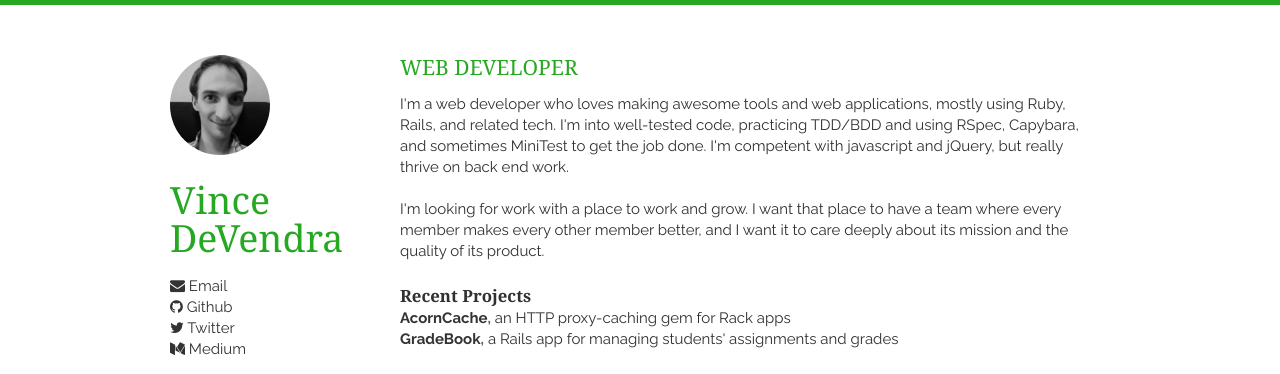
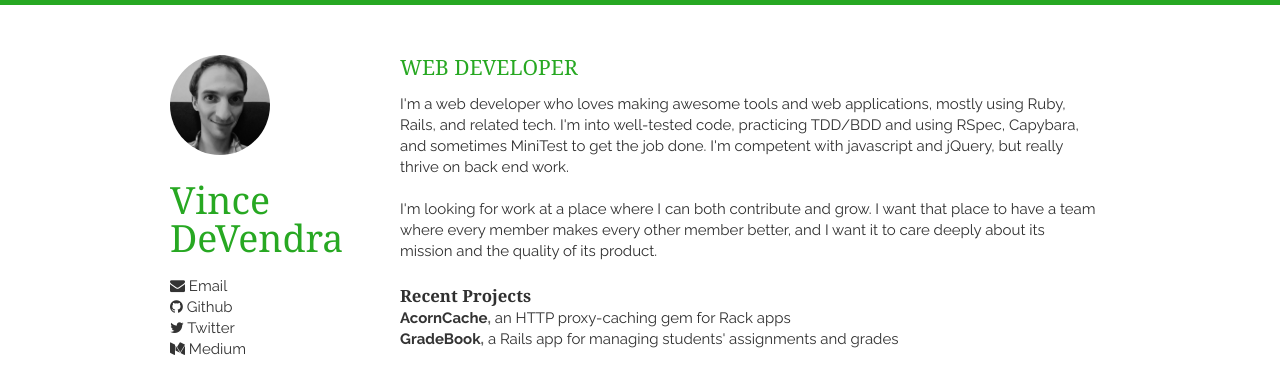
Before and after one commit to vincedevendra/vincedevendra.github.io, a Jekyll site: the page built from index.html, in a window 1280 px wide. Shown: the top 374 px of the page. Built offline with Jekyll 4.4.1, drawn with Linux system fonts in a browser that asks for light colours; nearby versions of some CDN libraries; Markdown is read by kramdown in place of the engine named in the settings; the list of posts is cut into pages by our own code.

Commit message:
fixed error in summary

```diff
--- a/_includes/skills.html
+++ b/_includes/skills.html
@@ -10,7 +10,7 @@
         </br>
         <p>
 
-        I'm looking for work with a place to work and grow. I want that place
+        I'm looking for work at a place where I can both contribute and grow. I want that place
         to have a team where every member makes every other member better,        and I want it to care deeply about its mission and the quality of its
         product.
         </p>
```
